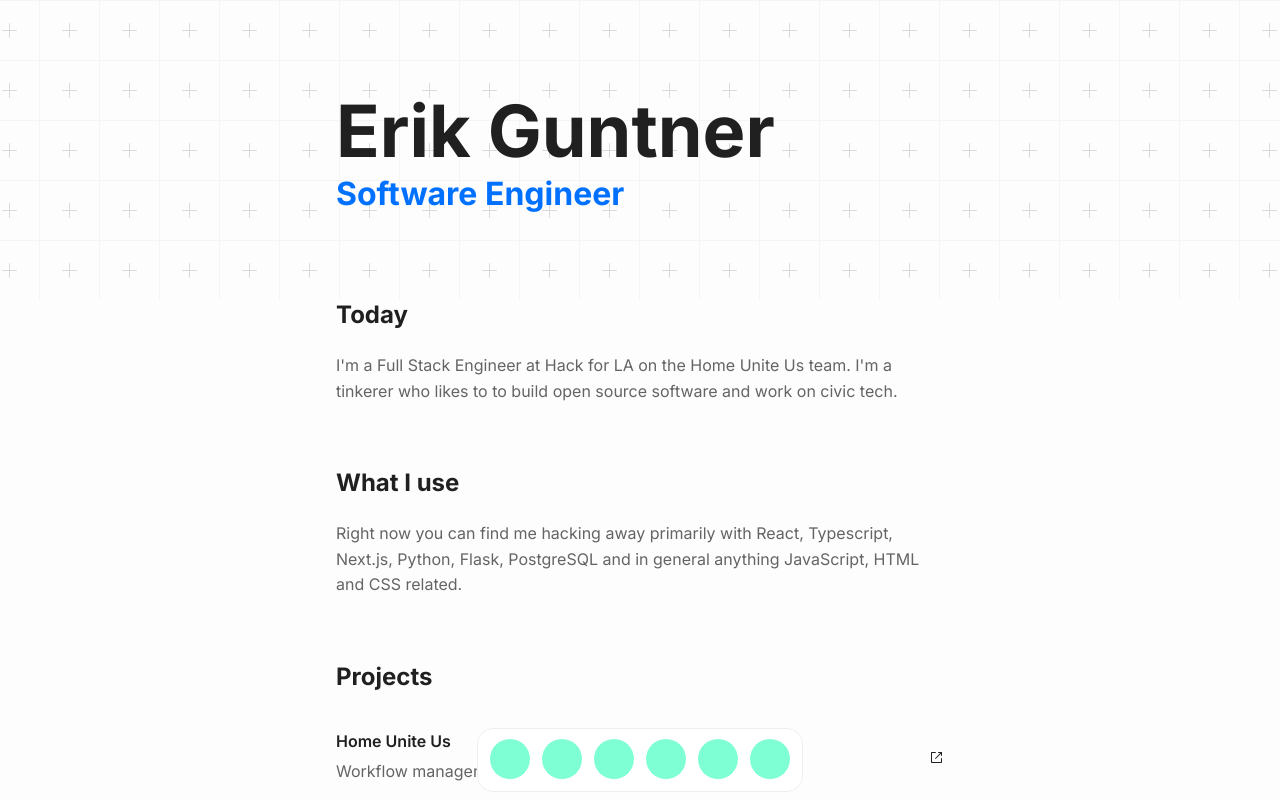
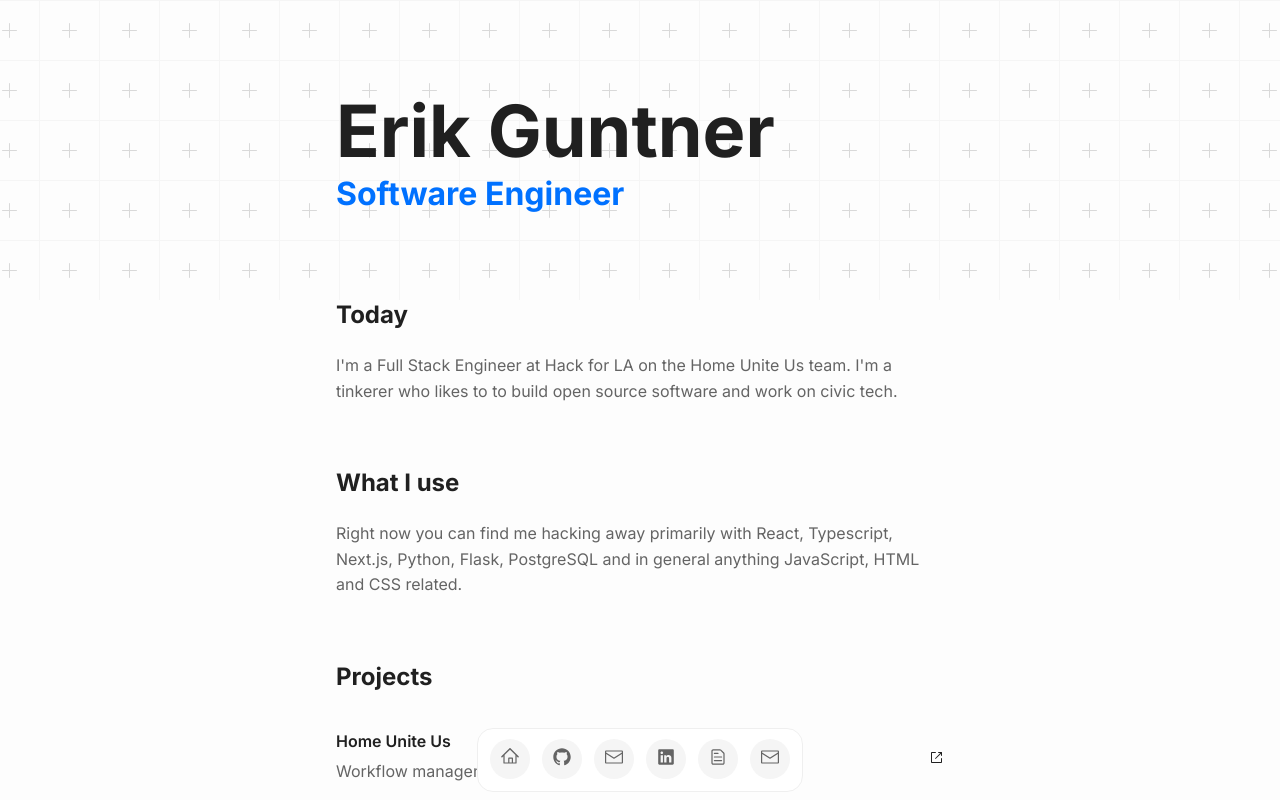
Before and after one commit to erikguntner/personal-site, a Next.js app: page / in a window 1280 px wide. Built offline with nearby package versions, Linux system fonts and the light colour scheme.

Commit message:
Add tooltip and icons

```diff
--- a/src/app/globals.css
+++ b/src/app/globals.css
@@ -106,6 +106,10 @@ a {
   text-decoration: none;
 }
 
+a:hover {
+  cursor: pointer;
+}
+
 /* @media (prefers-color-scheme: dark) {
   html {
     color-scheme: dark;
--- a/src/app/page.module.css
+++ b/src/app/page.module.css
@@ -6,6 +6,7 @@
   overflow-y: scroll;
   overflow-x: hidden;
   background-color: #fdfdfd;
+  padding-bottom: 80px;
 }
 
 .pointer_events_none {
--- a/src/components/Footer.tsx
+++ b/src/components/Footer.tsx
@@ -1,7 +1,7 @@
 "use client";
 
 import React from "react";
-import styles from "./footer.module.css";
+import * as Tooltip from "@radix-ui/react-tooltip";
 import {
   useMotionValue,
   motion,
@@ -9,6 +9,49 @@ import {
   MotionValue,
   useSpring,
 } from "framer-motion";
+import {
+  EnvelopeClosedIcon,
+  FileTextIcon,
+  GitHubLogoIcon,
+  HomeIcon,
+  LinkedInLogoIcon,
+} from "@radix-ui/react-icons";
+
+import styles from "./footer.module.css";
+
+export const footerLinks = [
+  {
+    label: "Home",
+    href: "/",
+    icon: <HomeIcon width="18" height="18" />,
+  },
+  {
+    label: "GitHub",
+    href: "",
+    icon: <GitHubLogoIcon width="18" height="18" />,
+  },
+  {
+    label: "Email",
+    href: "",
+    icon: <EnvelopeClosedIcon width="18" height="18" />,
+  },
+  {
+    label: "LinkedIn",
+    href: "",
+    icon: <LinkedInLogoIcon width="18" height="18" />,
+  },
+  {
+    label: "Resume",
+    href: "",
+    icon: <FileTextIcon width="18" height="18" />,
+  },
+
+  {
+    label: "Email",
+    href: "",
+    icon: <EnvelopeClosedIcon width="18" height="18" />,
+  },
+];
 
 export const Footer = () => {
   let mouseX = useMotionValue(Infinity);
@@ -21,28 +64,54 @@ export const Footer = () => {
       onMouseLeave={() => mouseX.set(Infinity)}
       className={styles.dock}
     >
-      {[...Array(6)].map((_, i) => (
-        <AppIcon mouseX={mouseX} key={i} />
+      {footerLinks.map(({ icon }, i) => (
+        <AppIcon mouseX={mouseX} key={i} icon={icon} />
       ))}
     </footer>
   );
 };
 
-const AppIcon = ({ mouseX }: { mouseX: MotionValue }) => {
-  const ref = React.useRef<HTMLDivElement>(null);
+const AppIcon = ({
+  mouseX,
+  icon,
+}: {
+  mouseX: MotionValue;
+  icon: React.JSX.Element;
+}) => {
+  const ref = React.useRef<HTMLAnchorElement>(null);
   let distance = useTransform(mouseX, (val) => {
     let bounds = ref.current?.getBoundingClientRect() ?? { x: 0, width: 0 };
     return val - bounds.x - bounds.width / 2;
   });
 
   let widthSync = useTransform(distance, [-200, 0, 200], [40, 70, 40]);
+  let svgWidthSync = useTransform(distance, [-200, 0, 200], [1, 1.5, 1]);
   let size = useSpring(widthSync, { stiffness: 200, damping: 15, mass: 0.1 });
+  let svgSize = useSpring(svgWidthSync, {
+    stiffness: 200,
+    damping: 15,
+    mass: 0.1,
+  });
 
   return (
-    <motion.div
-      ref={ref}
-      style={{ width: size, height: size }}
-      className={styles.link}
-    />
+    <Tooltip.Provider>
+      <Tooltip.Root>
+        <Tooltip.Trigger asChild>
+          <motion.a
+            ref={ref}
+            style={{ width: size, height: size }}
+            className={styles.link}
+          >
+            <motion.div style={{ scale: svgSize }}>{icon}</motion.div>
+          </motion.a>
+        </Tooltip.Trigger>
+        <Tooltip.Portal>
+          <Tooltip.Content className={styles.TooltipContent} sideOffset={5}>
+            Home
+            <Tooltip.Arrow className={styles.TooltipArrow} />
+          </Tooltip.Content>
+        </Tooltip.Portal>
+      </Tooltip.Root>
+    </Tooltip.Provider>
   );
 };
--- a/src/components/footer.module.css
+++ b/src/components/footer.module.css
@@ -16,8 +16,92 @@
 }
 
 .link {
-  background-color: aquamarine;
+  display: flex;
+  justify-content: center;
+  align-items: center;
+  background-color: var(--grid-border);
   height: 40px;
   width: 40px;
   border-radius: 50px;
 }
+
+.link svg {
+  height: 18px;
+  width: 18px;
+  color: var(--secondary-text);
+}
+
+.TooltipContent {
+  border-radius: 4px;
+  padding: 10px 15px;
+  font-size: 15px;
+  line-height: 1;
+  color: var(--violet-11);
+  background-color: white;
+  box-shadow: hsl(206 22% 7% / 35%) 0px 10px 38px -10px,
+    hsl(206 22% 7% / 20%) 0px 10px 20px -15px;
+  user-select: none;
+  animation-duration: 400ms;
+  animation-timing-function: cubic-bezier(0.16, 1, 0.3, 1);
+  will-change: transform, opacity;
+}
+.TooltipContent[data-state="delayed-open"][data-side="top"] {
+  animation-name: slideDownAndFade;
+}
+.TooltipContent[data-state="delayed-open"][data-side="right"] {
+  animation-name: slideLeftAndFade;
+}
+.TooltipContent[data-state="delayed-open"][data-side="bottom"] {
+  animation-name: slideUpAndFade;
+}
+.TooltipContent[data-state="delayed-open"][data-side="left"] {
+  animation-name: slideRightAndFade;
+}
+
+.TooltipArrow {
+  fill: white;
+}
+
+@keyframes slideUpAndFade {
+  from {
+    opacity: 0;
+    transform: translateY(2px);
+  }
+  to {
+    opacity: 1;
+    transform: translateY(0);
+  }
+}
+
+@keyframes slideRightAndFade {
+  from {
+    opacity: 0;
+    transform: translateX(-2px);
+  }
+  to {
+    opacity: 1;
+    transform: translateX(0);
+  }
+}
+
+@keyframes slideDownAndFade {
+  from {
+    opacity: 0;
+    transform: translateY(-2px);
+  }
+  to {
+    opacity: 1;
+    transform: translateY(0);
+  }
+}
+
+@keyframes slideLeftAndFade {
+  from {
+    opacity: 0;
+    transform: translateX(2px);
+  }
+  to {
+    opacity: 1;
+    transform: translateX(0);
+  }
+}
```
